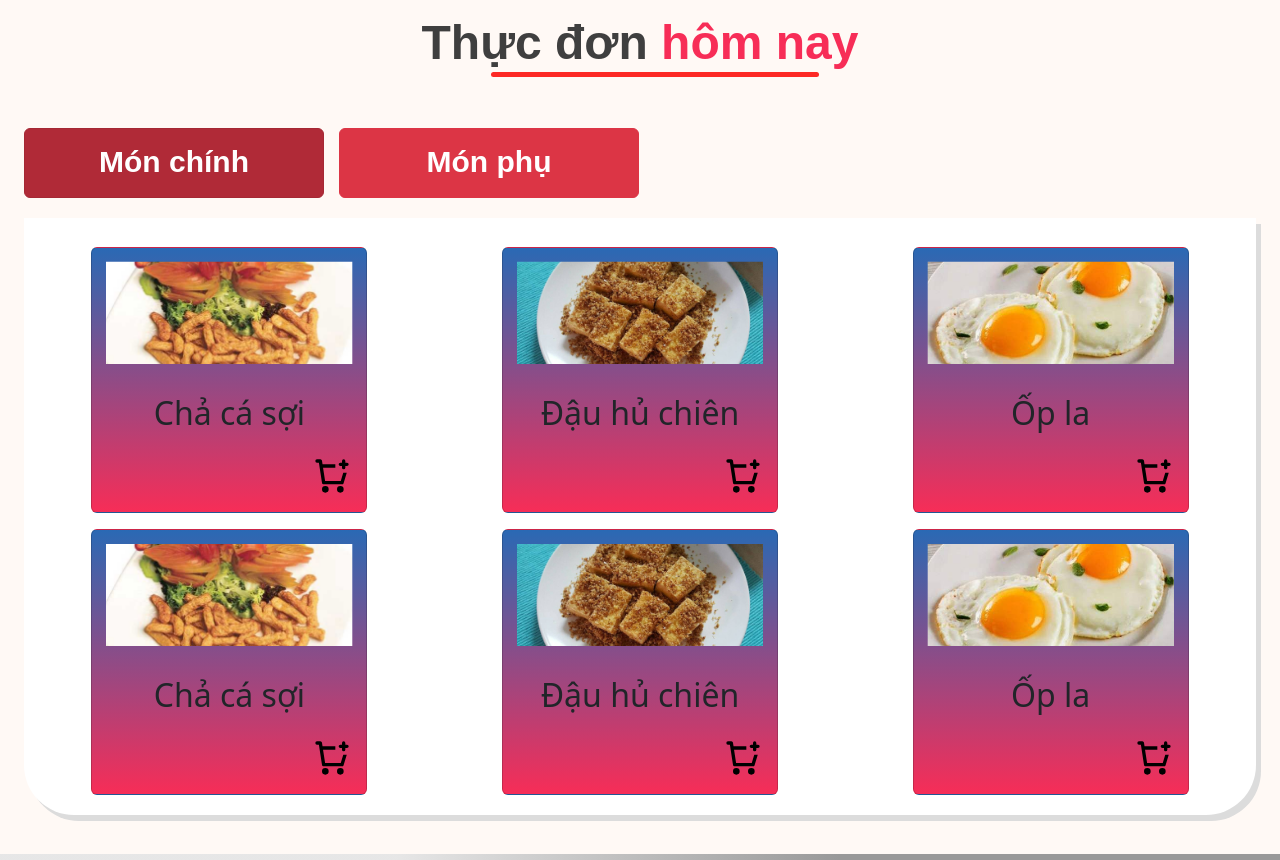
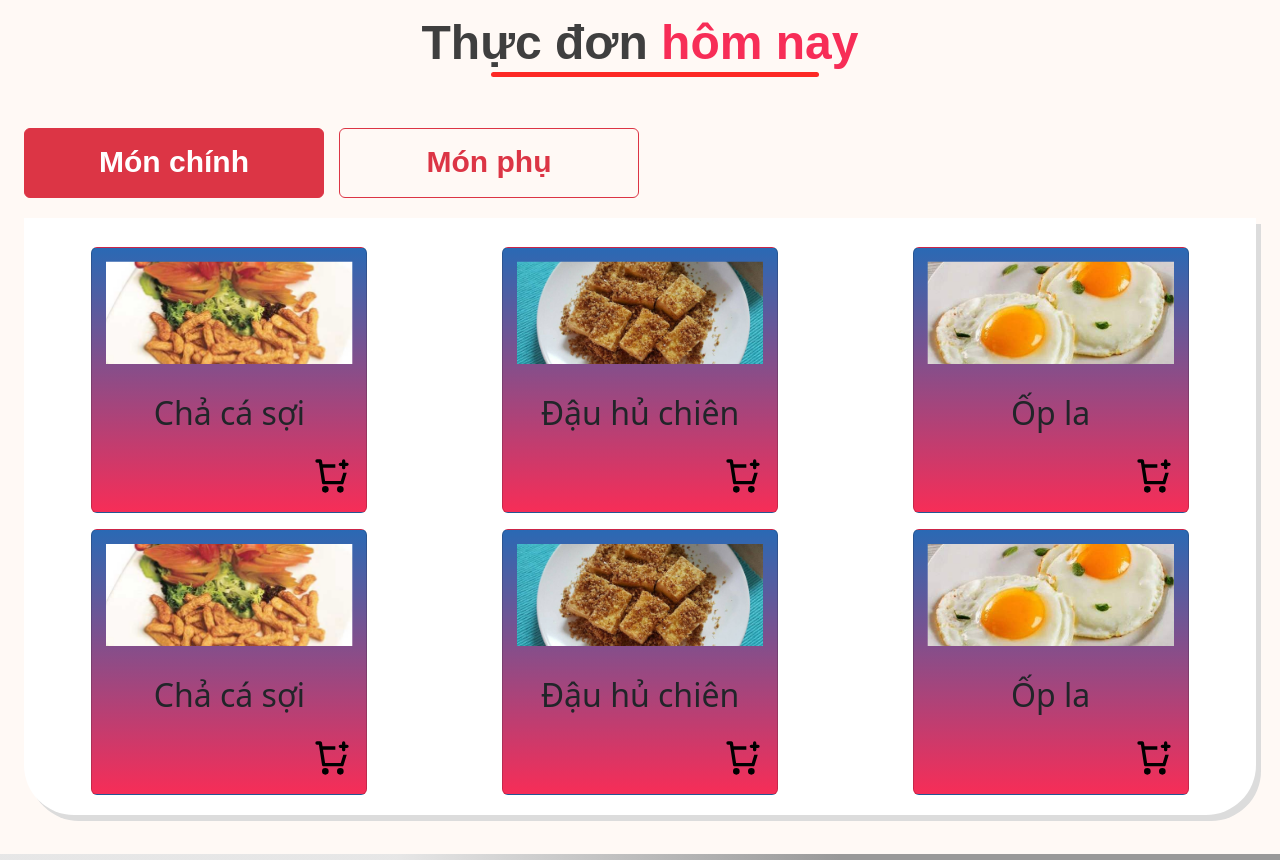
Before and after one commit to TNB142/UITCanteen, a React (Vite) app: page / in a window 1280 px wide. Shown: the part 1560-2420 px from the top of the page. Built offline with nearby package versions, Linux system fonts and the light colour scheme; a web font is replaced by a local one.

Commit message:
check out button

```diff
--- a/src/component/menu/Menu.tsx
+++ b/src/component/menu/Menu.tsx
@@ -55,7 +55,7 @@ export function Menu() {
             key={idx}
             id={`radio-${idx}`}
             type="radio"
-            variant={"danger"}
+            variant={"outline-danger"}
             // name="radio"
             value={radio.value}
             checked={radioValue === radio.value}
```
